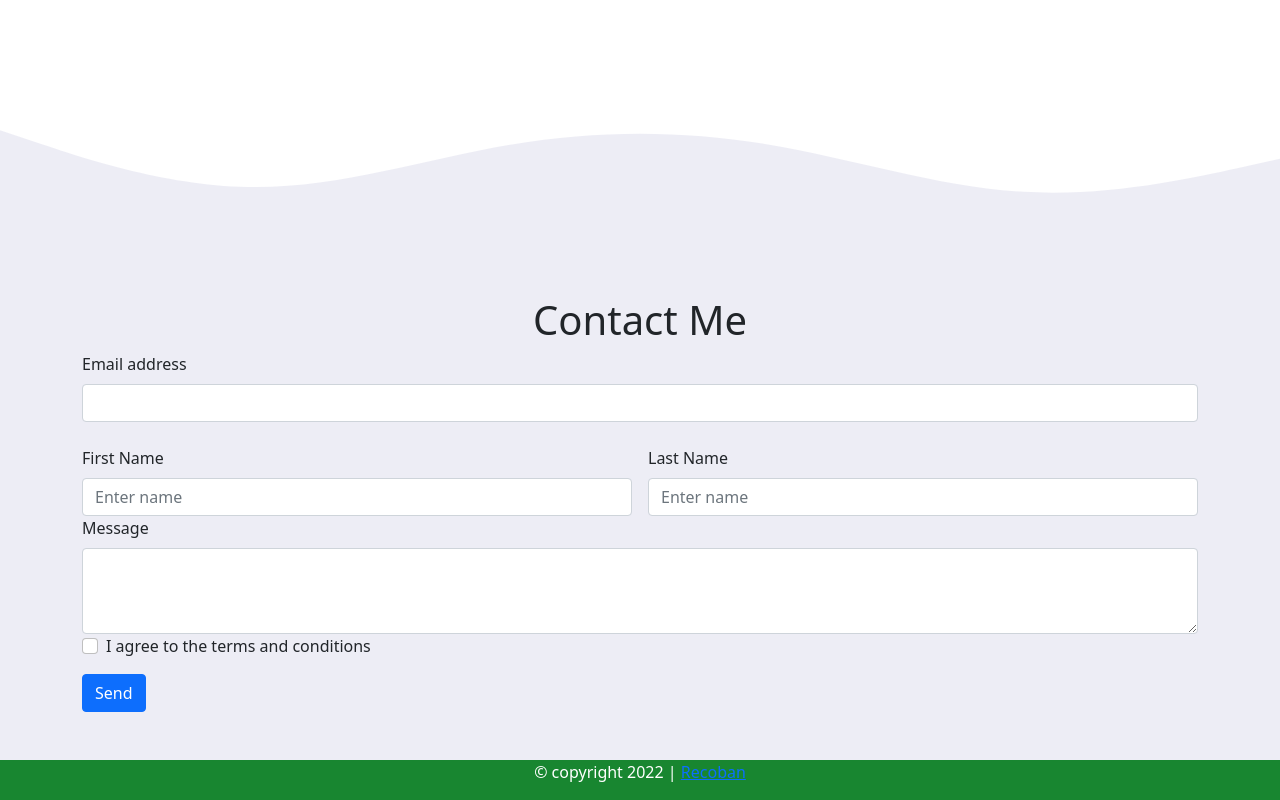
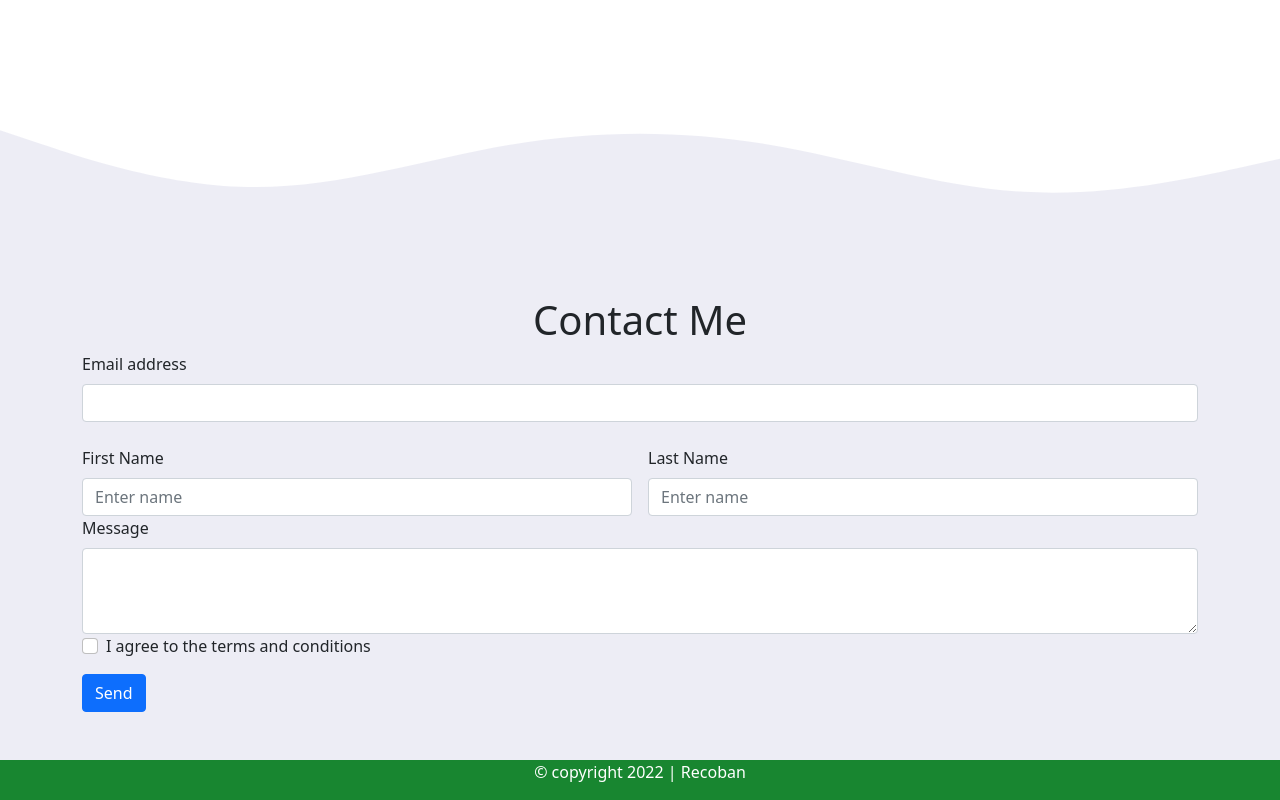
Before and after one commit to Recoban10/UTSPBW, a plain HTML site: page index.html in a window 1280 px wide. Shown: the part 2274-3074 px from the top of the page. Drawn offline with nearby package versions, Linux system fonts and the light colour scheme.

Commit message:
Update index.html

```diff
--- a/index.html
+++ b/index.html
@@ -203,7 +203,7 @@
       <div class="container text-center">
         <div class="row">
           <div class="col-sm-12">
-            <p>&copy; copyright 2022 | <a href="index.html">Recoban</a></p>
+            <p>&copy; copyright 2022 | Recoban</p>
           </div>
         </div>
       </div>
```
